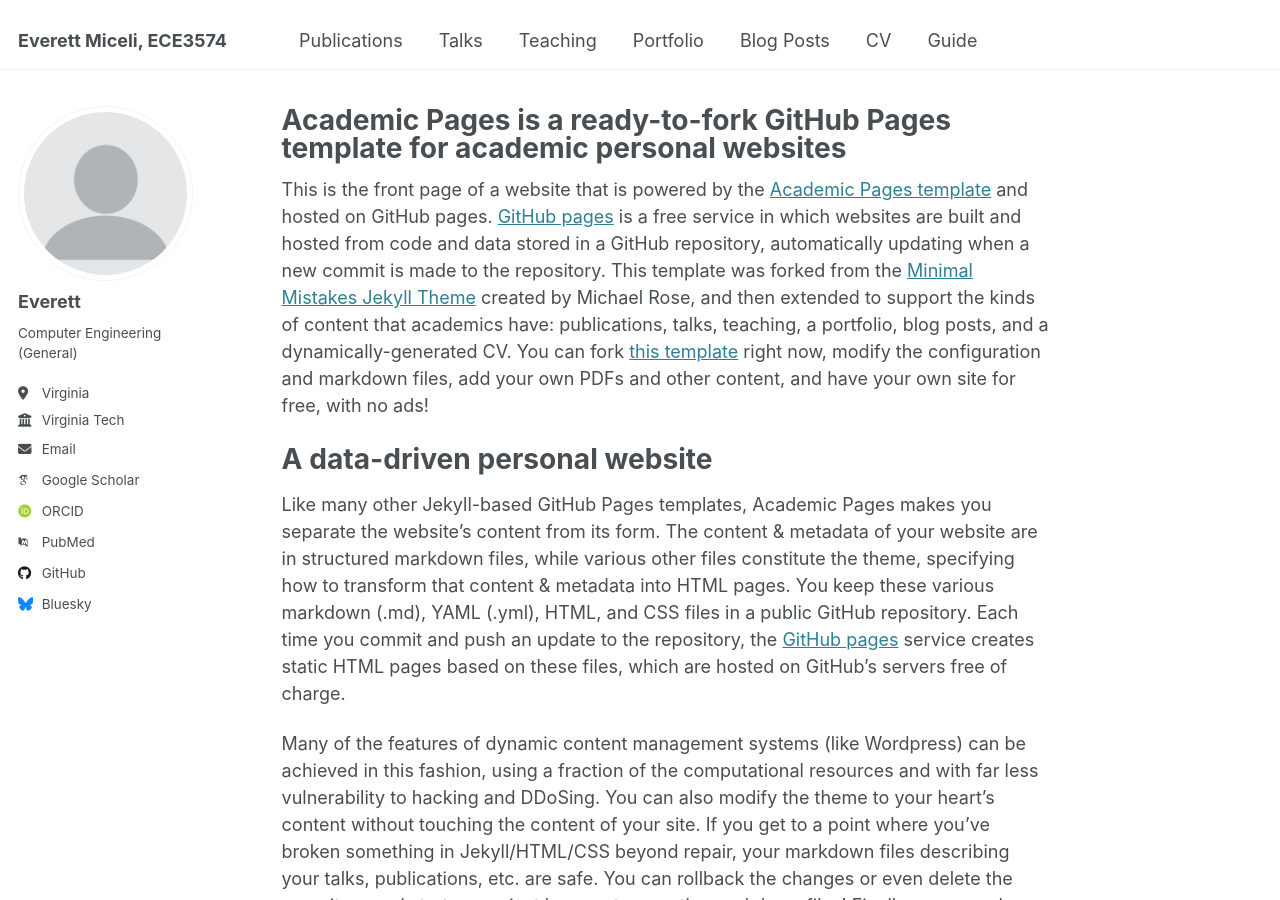
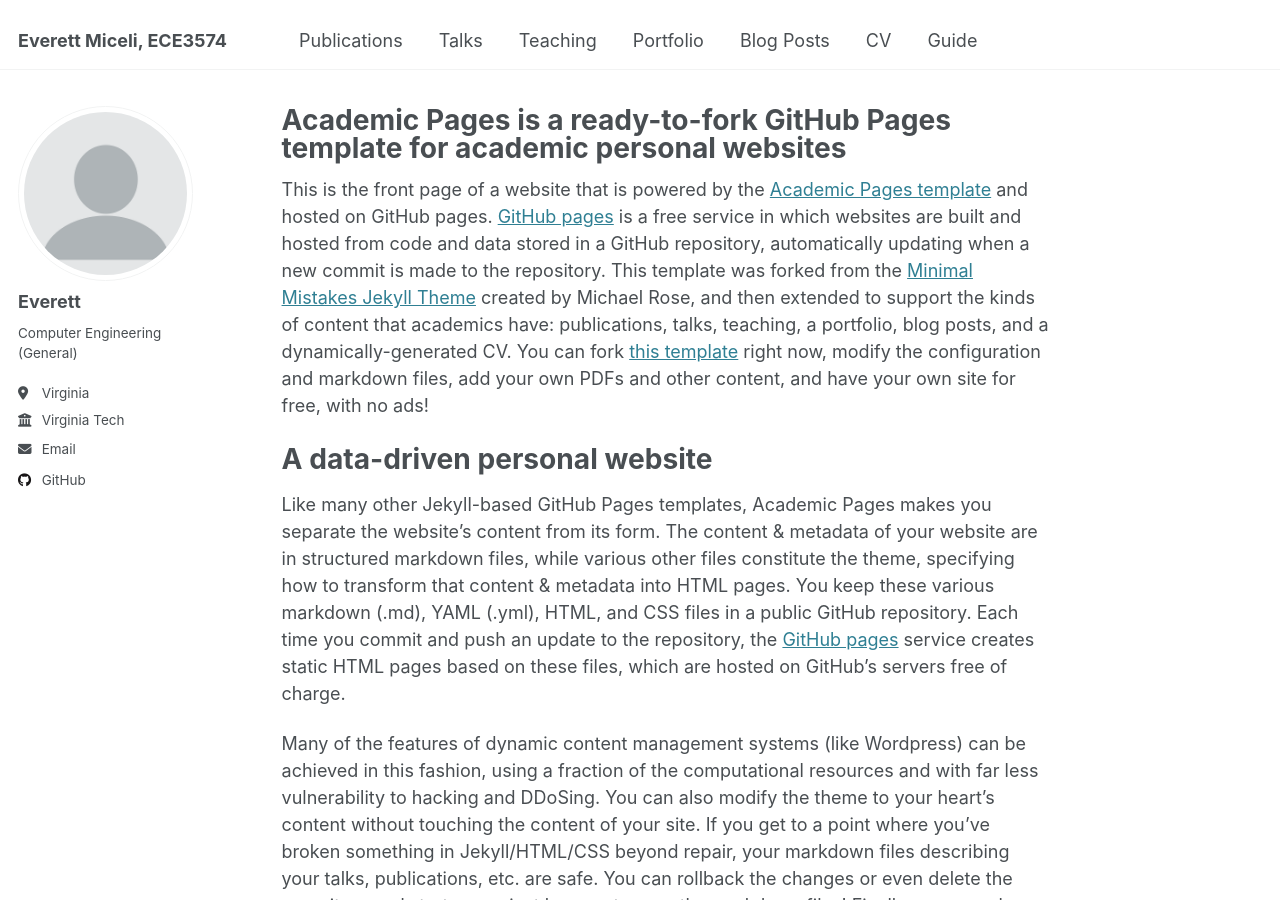
Before and after one commit to everettmiceli67/everettmiceli67.github.io, a Jekyll site: the page built from _pages/about.md, in a window 1280 px wide and 900 px high. Built offline with Jekyll 4.4.1, drawn with Linux system fonts in a browser that asks for light colours; some web fonts are replaced.

Commit message:
Update _config.yml

```diff
--- a/_config.yml
+++ b/_config.yml
@@ -33,11 +33,11 @@ author:
 
   # Academic websites
   arxiv            : # URL - Update with the correct link to your profile
-  googlescholar    : ""
+  googlescholar    :
   impactstory      : # URL
-  orcid            : ""
+  orcid            :
   semantic         : # URL
-  pubmed           : ""
+  pubmed           :
   researchgate     : # URL
   scopus           : # URL
 
@@ -45,12 +45,12 @@ author:
   bitbucket        : # Username - Update with your username on the site
   codepen          : # Username
   dribbble         : # Username
-  github           : "academicpages"
+  github           : "everettmiceli67"
   kaggle           : # Username
   stackoverflow    : # User number or user number and name (i.e., use "1" or "1/jeff-atwood")
 
   # Social media
-  bluesky          : "bsky.app" # Replace this with you Bluesky username
+  bluesky          : # Replace this with you Bluesky username
   facebook         : # Username
   flickr           : # Username
   foursquare       : # Username
```
